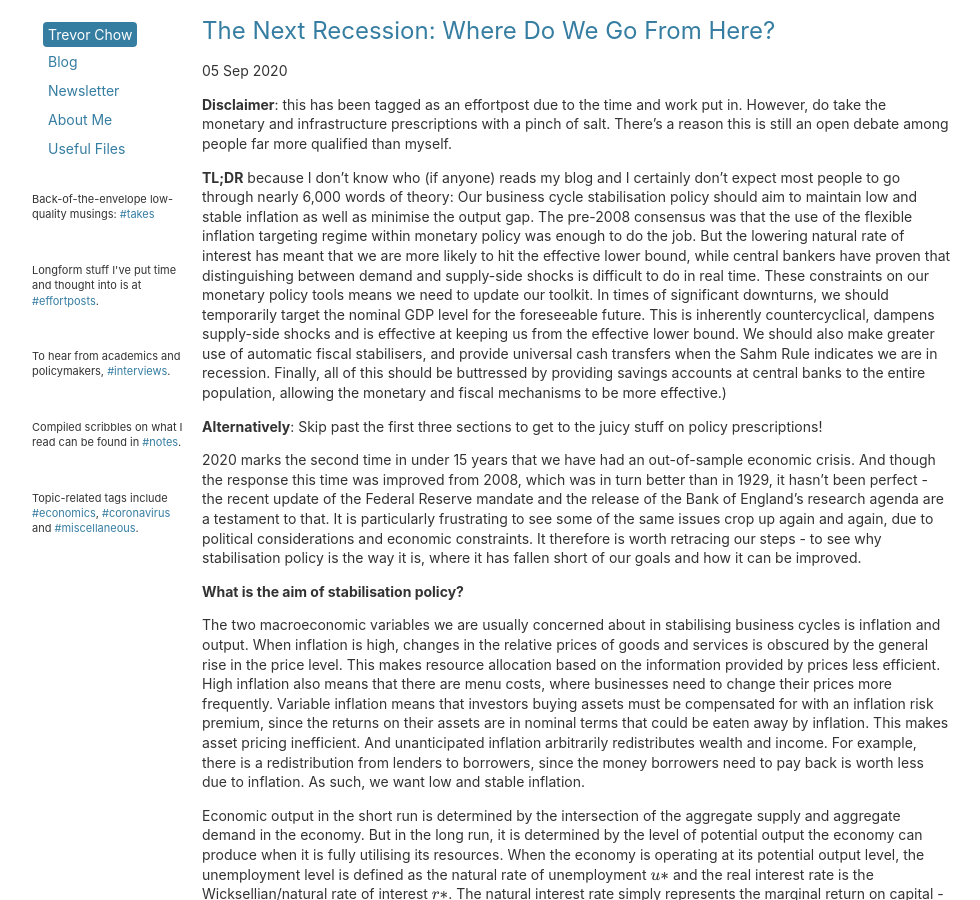
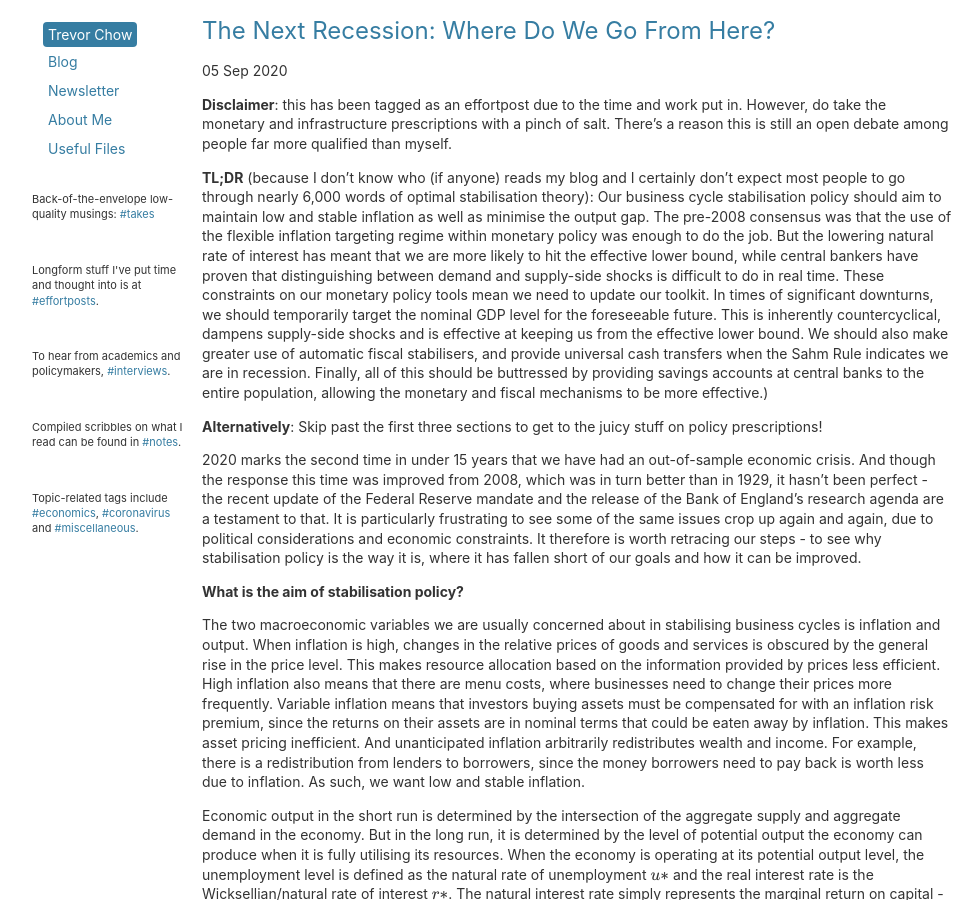
Before and after one commit to tmychow/tmychow.github.io, a Jekyll site: the page built from _posts/2020-09-05-the-next-recession.md, in a window 1280 px wide and 900 px high. Shown: the whole window, without its empty margins (28-1008 px from the left). Built offline with Jekyll 4.4.1, drawn with Linux system fonts in a browser that asks for light colours; formulas are drawn with MathJax 3.

Commit message:
Update 2020-09-05-the-next-recession.md

```diff
--- a/_posts/2020-09-05-the-next-recession.md
+++ b/_posts/2020-09-05-the-next-recession.md
@@ -7,7 +7,7 @@ tags: economics effortposts
 
 **Disclaimer**: this has been tagged as an effortpost due to the time and work put in. However, do take the monetary and infrastructure prescriptions with a pinch of salt. There's a reason this is still an open debate among people far more qualified than myself.
 
-**TL;DR** because I don't know who (if anyone) reads my blog and I certainly don't expect most people to go through nearly 6,000 words of theory: Our business cycle stabilisation policy should aim to maintain low and stable inflation as well as minimise the output gap. The pre-2008 consensus was that the use of the flexible inflation targeting regime within monetary policy was enough to do the job. But the lowering natural rate of interest has meant that we are more likely to hit the effective lower bound, while central bankers have proven that distinguishing between demand and supply-side shocks is difficult to do in real time. These constraints on our monetary policy tools means we need to update our toolkit. In times of significant downturns, we should temporarily target the nominal GDP level for the foreseeable future. This is inherently countercyclical, dampens supply-side shocks and is effective at keeping us from the effective lower bound. We should also make greater use of automatic fiscal stabilisers, and provide universal cash transfers when the Sahm Rule indicates we are in recession. Finally, all of this should be buttressed by providing savings accounts at central banks to the entire population, allowing the monetary and fiscal mechanisms to be more effective.)
+**TL;DR** (because I don't know who (if anyone) reads my blog and I certainly don't expect most people to go through nearly 6,000 words of optimal stabilisation theory): Our business cycle stabilisation policy should aim to maintain low and stable inflation as well as minimise the output gap. The pre-2008 consensus was that the use of the flexible inflation targeting regime within monetary policy was enough to do the job. But the lowering natural rate of interest has meant that we are more likely to hit the effective lower bound, while central bankers have proven that distinguishing between demand and supply-side shocks is difficult to do in real time. These constraints on our monetary policy tools mean we need to update our toolkit. In times of significant downturns, we should temporarily target the nominal GDP level for the foreseeable future. This is inherently countercyclical, dampens supply-side shocks and is effective at keeping us from the effective lower bound. We should also make greater use of automatic fiscal stabilisers, and provide universal cash transfers when the Sahm Rule indicates we are in recession. Finally, all of this should be buttressed by providing savings accounts at central banks to the entire population, allowing the monetary and fiscal mechanisms to be more effective.)
 
 **Alternatively**: Skip past the first three sections to get to the juicy stuff on policy prescriptions!
 
```
